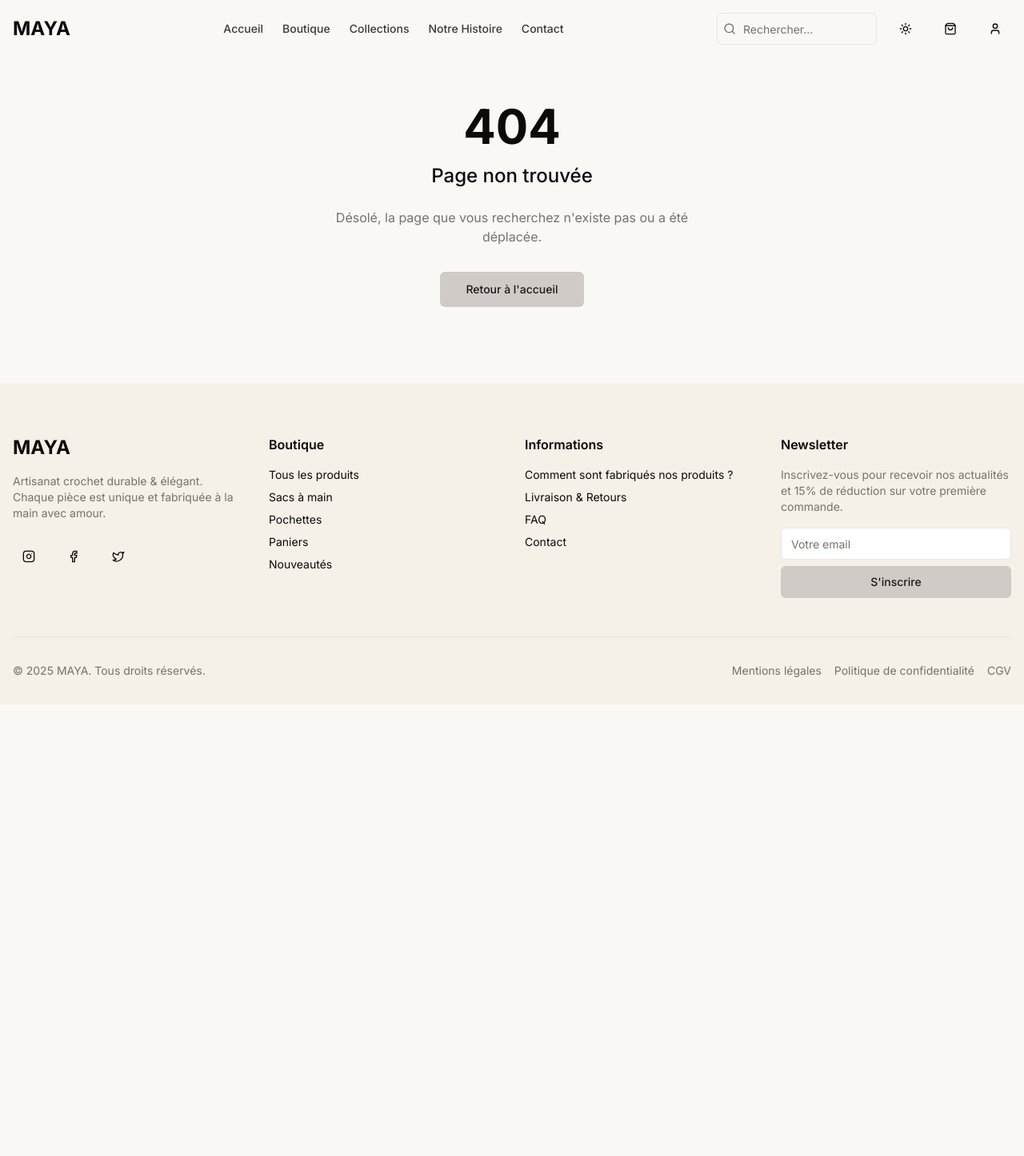
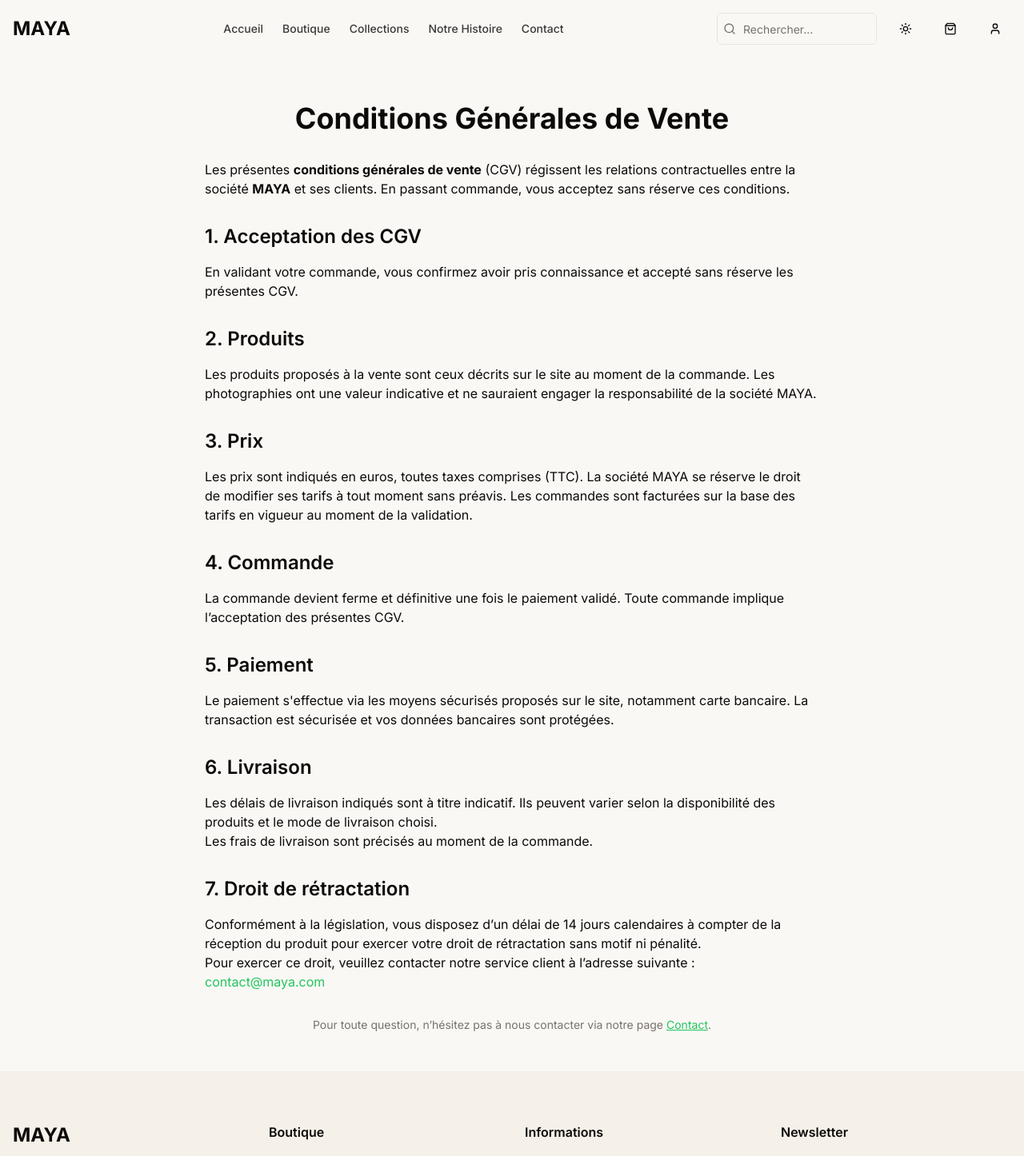
Before and after one commit to sylvain78saravanane/maya-ecommerce, a Next.js app: page /conditions-generales in a window 1280 px wide. Before the commit this address had no page. Shown: the top 1446 px of the page at 80% size. Before the commit the page ends 881 px from the top, so only its background shows below. Built offline with nearby package versions, Linux system fonts and the light colour scheme.

Commit message:
conditions-generales

```diff
--- /dev/null
+++ b/app/conditions-generales/page.tsx
@@ -0,0 +1,79 @@
+const CGV = () => {
+  return (
+    <main className="container mx-auto px-4 py-12" style={{ marginTop: "5rem", maxWidth: "800px" }}>
+      <h1 className="text-4xl font-bold mb-8 text-center">Conditions Générales de Vente</h1>
+
+      <section className="mb-8">
+        <p>
+          Les présentes <strong>conditions générales de vente</strong> (CGV) régissent les relations contractuelles entre la société <strong>MAYA</strong> et ses clients. En passant commande, vous acceptez sans réserve ces conditions.
+        </p>
+      </section>
+
+      <section className="mb-8">
+        <h2 className="text-2xl font-semibold mb-4">1. Acceptation des CGV</h2>
+        <p>
+          En validant votre commande, vous confirmez avoir pris connaissance et accepté sans réserve les présentes CGV.
+        </p>
+      </section>
+
+      <section className="mb-8">
+        <h2 className="text-2xl font-semibold mb-4">2. Produits</h2>
+        <p>
+          Les produits proposés à la vente sont ceux décrits sur le site au moment de la commande. Les photographies ont une valeur indicative et ne sauraient engager la responsabilité de la société MAYA.
+        </p>
+      </section>
+
+      <section className="mb-8">
+        <h2 className="text-2xl font-semibold mb-4">3. Prix</h2>
+        <p>
+          Les prix sont indiqués en euros, toutes taxes comprises (TTC). La société MAYA se réserve le droit de modifier ses tarifs à tout moment sans préavis. Les commandes sont facturées sur la base des tarifs en vigueur au moment de la validation.
+        </p>
+      </section>
+
+      <section className="mb-8">
+        <h2 className="text-2xl font-semibold mb-4">4. Commande</h2>
+        <p>
+          La commande devient ferme et définitive une fois le paiement validé. Toute commande implique l’acceptation des présentes CGV.
+        </p>
+      </section>
+
+      <section className="mb-8">
+        <h2 className="text-2xl font-semibold mb-4">5. Paiement</h2>
+        <p>
+          Le paiement s'effectue via les moyens sécurisés proposés sur le site, notamment carte bancaire. La transaction est sécurisée et vos données bancaires sont protégées.
+        </p>
+      </section>
+
+      <section className="mb-8">
+        <h2 className="text-2xl font-semibold mb-4">6. Livraison</h2>
+        <p>
+          Les délais de livraison indiqués sont à titre indicatif. Ils peuvent varier selon la disponibilité des produits et le mode de livraison choisi.
+        </p>
+        <p>
+          Les frais de livraison sont précisés au moment de la commande.
+        </p>
+      </section>
+
+      <section className="mb-8">
+        <h2 className="text-2xl font-semibold mb-4">7. Droit de rétractation</h2>
+        <p>
+          Conformément à la législation, vous disposez d’un délai de 14 jours calendaires à compter de la réception du produit pour exercer votre droit de rétractation sans motif ni pénalité.
+        </p>
+        <p>
+          Pour exercer ce droit, veuillez contacter notre service client à l’adresse suivante :
+        </p>
+        <address className="not-italic mb-4">
+          <a href="mailto:contact@maya.com" className="text-accent hover:underline">contact@maya.com</a>
+        </address>
+      </section>
+
+      <section>
+        <p className="text-sm text-muted-foreground text-center">
+          Pour toute question, n’hésitez pas à nous contacter via notre page <a href="/contact" className="text-accent underline">Contact</a>.
+        </p>
+      </section>
+    </main>
+  )
+}
+
+export default CGV
```
